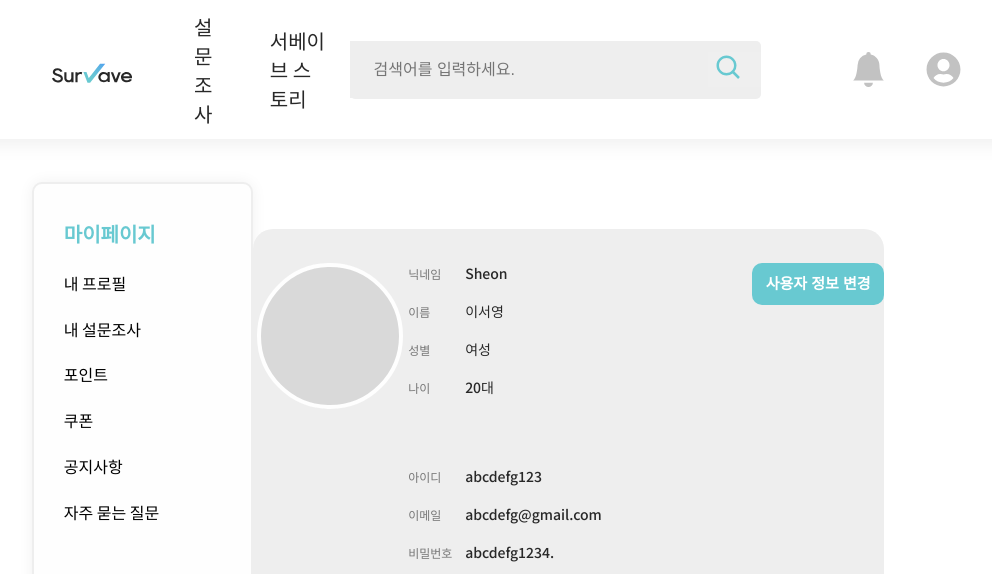
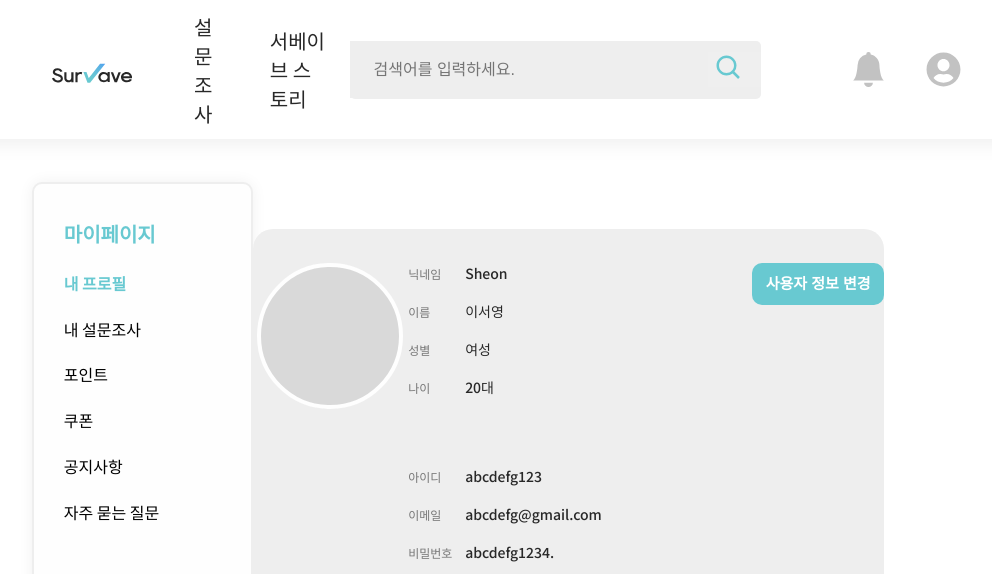
Before and after one commit to UMC-MMM/Client, a React (Create React App) app in the folder mmm_client/: page /myPage in a window 1280 px wide. Shown: the top 574 px of the page, without its empty margins (182-1174 px from the left). Built offline with nearby package versions, Linux system fonts and the light colour scheme.

Commit message:
마이페이지 컴포넌트 분리, 메뉴 클릭 시 이동 완성

```diff
--- a/mmm_client/src/app.css
+++ b/mmm_client/src/app.css
@@ -1368,6 +1368,13 @@
   cursor: pointer;
 }
 
+.myPageListClicked {
+  color: #68c9d1;
+  font-weight: 700;
+  font-size: 16px;
+  line-height: 23px;
+}
+
 .myPageLogoutBnt {
   width: 196px;
   height: 52px;
--- /dev/null
+++ b/mmm_client/src/components/faq.jsx
@@ -0,0 +1,7 @@
+import React from "react";
+
+const Faq = () => {
+  return <div>자주 묻는 질문</div>;
+};
+
+export default Faq;
--- /dev/null
+++ b/mmm_client/src/components/myCoupon.jsx
@@ -0,0 +1,7 @@
+import React from "react";
+
+const MyCoupon = () => {
+  return <div>쿠폰</div>;
+};
+
+export default MyCoupon;
--- a/mmm_client/src/components/myPageListContainer.jsx
+++ /dev/null
@@ -1,22 +0,0 @@
-import React from "react";
-
-const MyPageListContainer = () => {
-  return (
-    <div className="myPageListContainer">
-      <div className="myPageListContainerTop">
-        <div className="myPageListContainerTitle">마이페이지</div>
-        <div className="myPageListItems">내 프로필</div>
-        <div className="myPageListItems">내 설문조사</div>
-        <div className="myPageListItems">포인트</div>
-        <div className="myPageListItems">쿠폰</div>
-        <div className="myPageListItems">공지사항</div>
-        <div className="myPageListItems">자주 묻는 질문</div>
-      </div>
-      <div className="myPageListContainerBottom">
-        <button className="myPageLogoutBnt">로그아웃</button>
-      </div>
-    </div>
-  );
-};
-
-export default MyPageListContainer;
--- /dev/null
+++ b/mmm_client/src/components/myPoint.jsx
@@ -0,0 +1,7 @@
+import React from "react";
+
+const MyPoint = () => {
+  return <div>내 포인트</div>;
+};
+
+export default MyPoint;
--- /dev/null
+++ b/mmm_client/src/components/mySurvey.jsx
@@ -0,0 +1,7 @@
+import React from "react";
+
+const MySurvey = () => {
+  return <div>내 설문조사</div>;
+};
+
+export default MySurvey;
--- /dev/null
+++ b/mmm_client/src/components/notice.jsx
@@ -0,0 +1,7 @@
+import React from "react";
+
+const Notice = () => {
+  return <div>공지사항</div>;
+};
+
+export default Notice;
--- a/mmm_client/src/pages/myPage.jsx
+++ b/mmm_client/src/pages/myPage.jsx
@@ -1,21 +1,68 @@
-import React from "react";
+import React, { useState } from "react";
 import Navbar from "../components/navbar";
-import MyPageListContainer from "../components/myPageListContainer";
 import Footer from "../components/footer";
 
 import MyProfile from "../components/myProfile";
+import MyCoupon from "../components/myCoupon";
+import MyPoint from "../components/myPoint";
+import MySurvey from "../components/mySurvey";
+import Notice from "../components/notice";
+import Faq from "../components/faq";
 
 const MyPage = () => {
+  const [myPageMenu, setMyPageMenu] = useState(0);
+
+  const myPageMenuArr = [
+    { name: "내 프로필" },
+    { name: "내 설문조사" },
+    { name: "포인트" },
+    { name: "쿠폰" },
+    { name: "공지사항" },
+    { name: "자주 묻는 질문" },
+  ];
+
+  const myPageMenuObj = {
+    0: <MyProfile />,
+    1: <MySurvey />,
+    2: <MyPoint />,
+    3: <MyCoupon />,
+    4: <Notice />,
+    5: <Faq />,
+  };
+
+  const handleMyPageMenu = (index) => {
+    setMyPageMenu(index);
+  };
+
   return (
     <>
       <Navbar />
       <div className="myPage">
         <div className="myPageLeft">
-          <MyPageListContainer />
+          <div className="myPageListContainer">
+            <div className="myPageListContainerTop">
+              <div className="myPageListContainerTitle">마이페이지</div>
+              {myPageMenuArr.map((menu, index) => {
+                return (
+                  <div
+                    className={
+                      myPageMenu === index
+                        ? "myPageListItems myPageListClicked"
+                        : "myPageListItems"
+                    }
+                    onClick={() => handleMyPageMenu(index)}
+                  >
+                    {menu.name}
+                  </div>
+                );
+              })}
+            </div>
+            <div className="myPageListContainerBottom">
+              <button className="myPageLogoutBnt">로그아웃</button>
+            </div>
+          </div>
         </div>
-        <div className="myPageRight">
-          <MyProfile />
-        </div>
+        <div className="myPageRight">{myPageMenuObj[myPageMenu]}</div>
       </div>
       <Footer />
     </>
```
